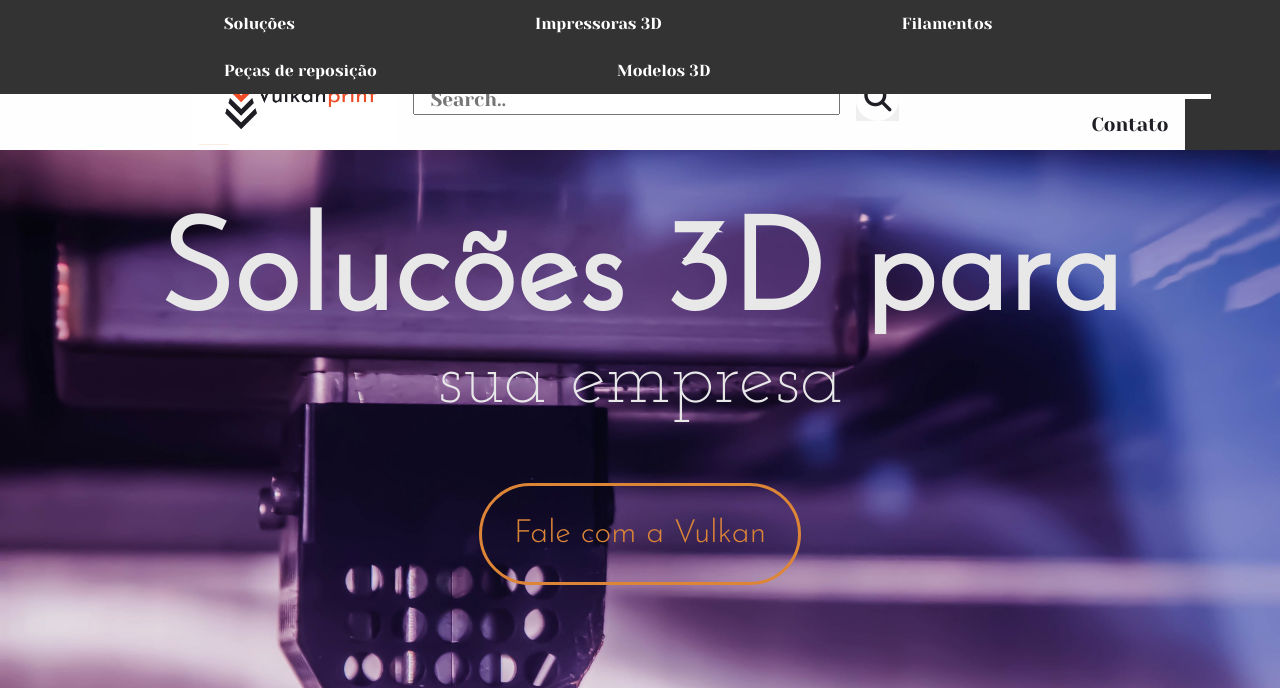
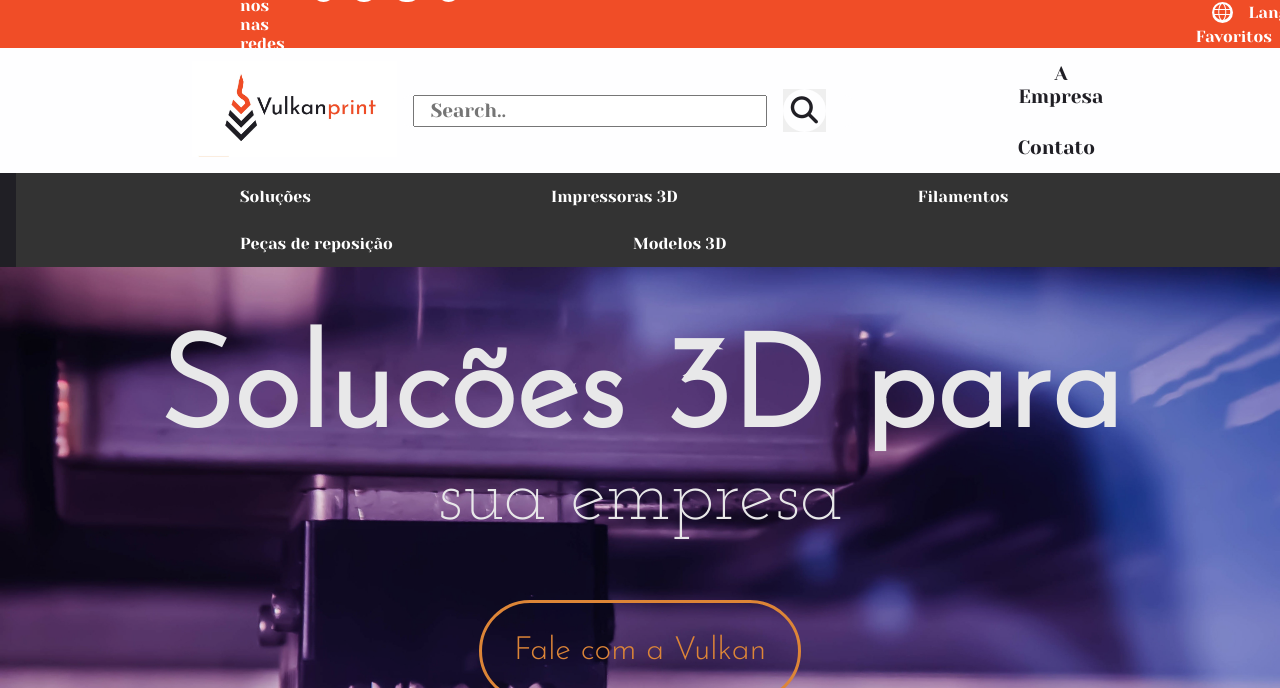
Before and after one commit to satoanthony/online-shop, a plain HTML site: page index.html in a window 1280 px wide. Shown: the top 688 px of the page. Drawn offline with Linux system fonts and the light colour scheme.

Commit message:
update html css

```diff
--- a/index.html
+++ b/index.html
@@ -39,8 +39,7 @@
       </div>
     </div>
     <!----------------Menu Do Topo---------------->
-    <div class="header" id="header">
-      <header>
+    <div class="top-menu">
         <a href="#" class="logo" id="logo"
           ><img src="/assets/home/logo.png" alt=""
         /></a>
@@ -51,7 +50,8 @@
             placeholder="Search.."
           /><button><i class="fa-solid fa-magnifying-glass"></i></button>
         </div>
-        <nav class="navbar">
+        <div class="top-menu-r">
+        <nav class="top-menu-r">
           <ul>
             <li><a href="">A Empresa</a></li>
             <li class="dropdown">
@@ -64,7 +64,11 @@
             </li>
           </ul>
         </nav>
-      </header>
+      </div>
+      </div>
+    <!----------------NavBar---------------->
+    <div class="header" id="header">
+    <header>
       <div class="sticky" id="sticky-nav">
         <ul>
           <li><a href="">Soluções</a></li>
@@ -75,6 +79,9 @@
         </ul>
       </div>
     </div>
+
+    </header>
+  </div>
     <!----------------Hero Banner---------------->
     <section class="hero-banner" id="hero-banner">
       <div class="hero">
--- a/styles.css
+++ b/styles.css
@@ -42,19 +42,19 @@ p {
 /*------------------------------Corpo------------------------------*/
 body {
   min-height: 100vh;
+  min-width: 100vw;
   background-color: var(--main-dk-color);
 }
 
 /*------------------------------Section------------------------------*/
 section {
-  margin: auto;
   width: 100%;
   height: 90vh;
   padding: 0;
   text-align: center;
   background-color: var(--main-wh-color);
 }
-/*------------------------------Menu de Navegação------------------------------*/
+/*------------------------------Menu do Topo------------------------------*/
 .top-banner {
   background-color: var(--main-color);
   display: flex;
@@ -63,7 +63,7 @@ section {
 }
 .social-banner {
   display: inline-flex;
-  margin-left: -6rem;
+  margin-left: -5rem;
 }
 
 .social-banner a:hover,
@@ -126,16 +126,37 @@ i {
   width: 0.1rem;
 }
 
-/*------------------------------Menu de Navegação------------------------------*/
-header {
+/*------------------------------Menu do Meio------------------------------*/
+.top-menu {
   background-color: var(--main-wh-color);
-  left: 0;
   width: 100%;
   display: inline-flex;
+  justify-content: center;
   align-items: center;
-  text-align: justify;
   z-index: 6;
   transition: 0.2s;
+}
+
+.top-menu-r {
+  float: right;
+  margin-right: 5rem;
+}
+
+.top-menu-r a {
+  font-size: 1.2rem;
+  color: var(--main-dk-color);
+  background-color: var(--main-wh-color);
+  font-weight: 500;
+  padding-left: 10rem;
+}
+
+/*------------------------------Fixed Header------------------------------*/
+header {
+  background-color: var(--main-dk-color);
+  left: 0;
+  z-index: 4;
+  transition: 0.2s;
+  margin-left: 1rem;
 }
 
 .logo img {
@@ -209,17 +230,6 @@ header {
   padding-left: 1rem;
 }
 
-/*------------------------------Sticky effect------------------------------*/
-.sticky {
-  position: fixed;
-  top: 0;
-  width: 100%;
-}
-
-/* Add some top padding to the page content to prevent sudden quick movement (as the header gets a new position at the top of the page (position:fixed and top:0) */
-.sticky + .content {
-  padding-top: 102px;
-}
 /*------------------------------Hero Banner------------------------------*/
 .hero-banner {
   background-image: url(/assets/home/home-bg.jpg);
@@ -647,3 +657,23 @@ li.dropdown {
 .dropdown:hover .dropdown-content {
   display: block;
 }
+/*---------------------------------------Media Queries--------------------------------------------*/
+/* Extra small devices (phones, 600px and down) */
+@media only screen and (max-width: 600px) {
+  ...;
+}
+
+/* Small devices (portrait tablets and large phones, 600px and up) */
+@media only screen and (min-width: 600px) {
+  ...;
+}
+
+/* Medium devices (landscape tablets, 768px and up) */
+@media only screen and (min-width: 768px) {
+  ...;
+}
+
+/* Large devices (laptops/desktops, 992px and up) */
+@media only screen and (min-width: 992px) {
+  ...;
+}
```
